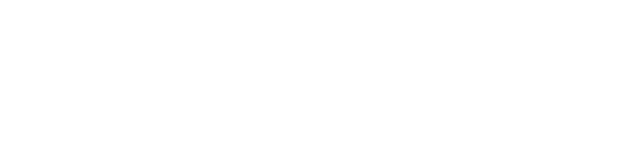
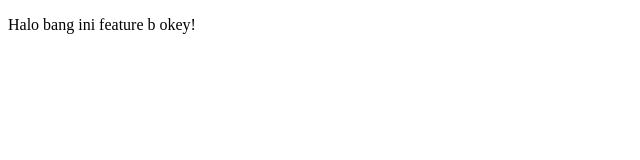
Before and after one commit to daffaliefalza/git-flow, a plain HTML site: page index.html in a window 1280 px wide. Shown: the whole page, without its empty margins (0-640 px from the left). Drawn offline with Linux system fonts and the light colour scheme.

Commit message:
nambahin paragraph feature-b

```diff
--- a/index.html
+++ b/index.html
@@ -3,7 +3,9 @@
   <head>
     <meta charset="UTF-8" />
     <meta name="viewport" content="width=device-width, initial-scale=1.0" />
-    <title>Document</title>
+    <title>Feature b</title>
   </head>
-  <body></body>
+  <body>
+    <p>Halo bang ini feature b okey!</p>
+  </body>
 </html>
```
